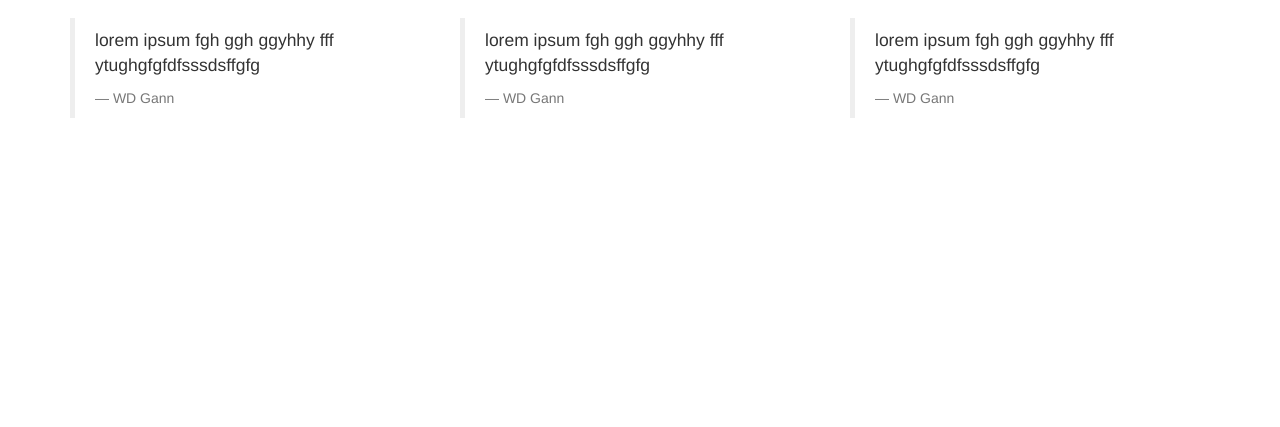
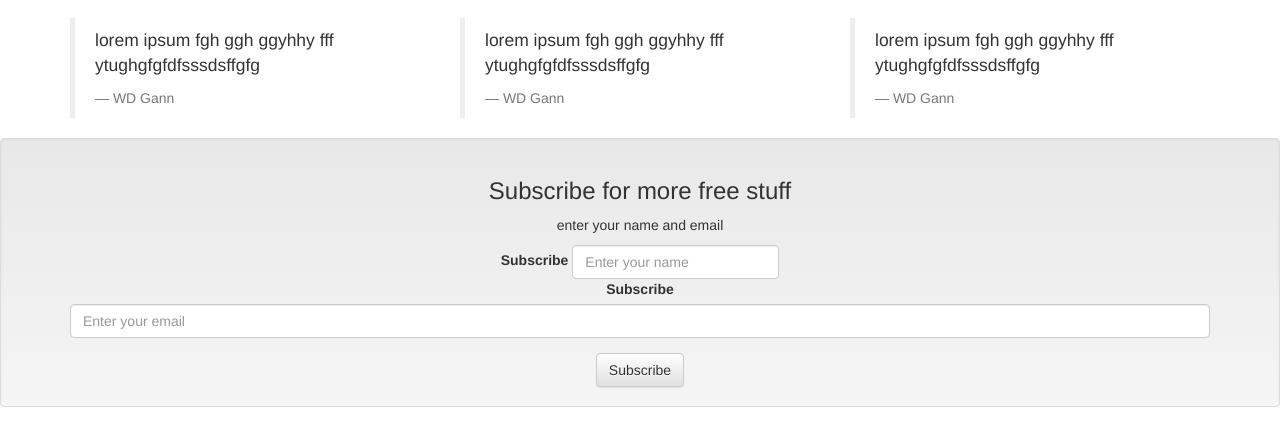
Before and after one commit to micsaacs/micsaacs.github.io, a plain HTML site: page index.html in a window 1280 px wide. Shown: the part 429-856 px from the top of the page. Before the commit the page ends 800 px from the top, so only its background shows below. Drawn offline with nearby package versions, Linux system fonts and the light colour scheme.

Commit message:
adding section to index.html

```diff
--- a/index.html
+++ b/index.html
@@ -93,6 +93,32 @@
      </section>
  </div><!--End containner-->
 
+ <!--call to action-->
+
+ <section>
+ <div class="well">
+   <div class="container text-center">
+     <h3> Subscribe for more free stuff</h3>
+     <p>enter your name and email</p>
+
+     <form action="" class="form-inline">
+       <div class="form-group">
+         <label from="subscription">Subscribe</label>
+         <input type="text" class="form-control" id="subscription" placeholder="Enter your name">
+       </div>
+    </form>
+
+       <div class="form-group">
+         <label from="subscription">Subscribe</label>
+         <input type="text" class="form-control" id="email" placeholder="Enter your email">
+       </div>
+       <buttton type="submit" class="btn btn-default">Subscribe</button>
+    </form>
+     </div></div>
+   </div>
+ </div>
+ </section>
+
 
 
         <!-- Latest compiled and minified JavaScript -->
```
